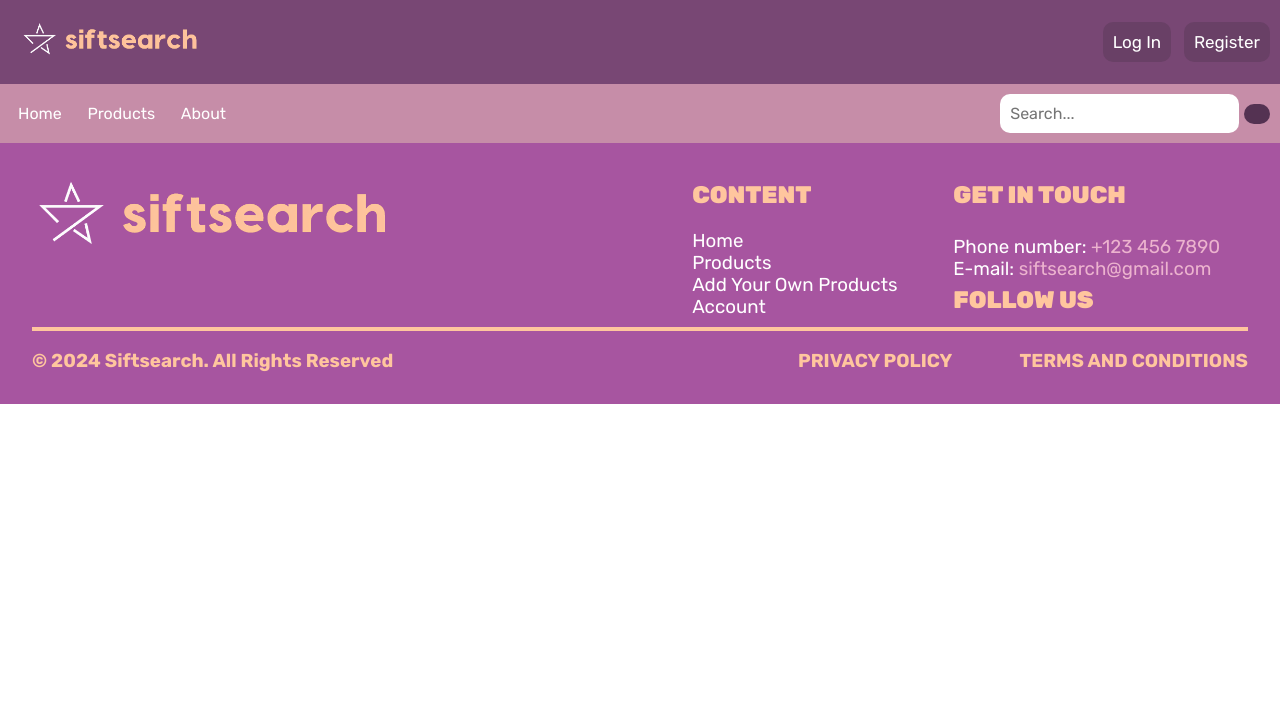
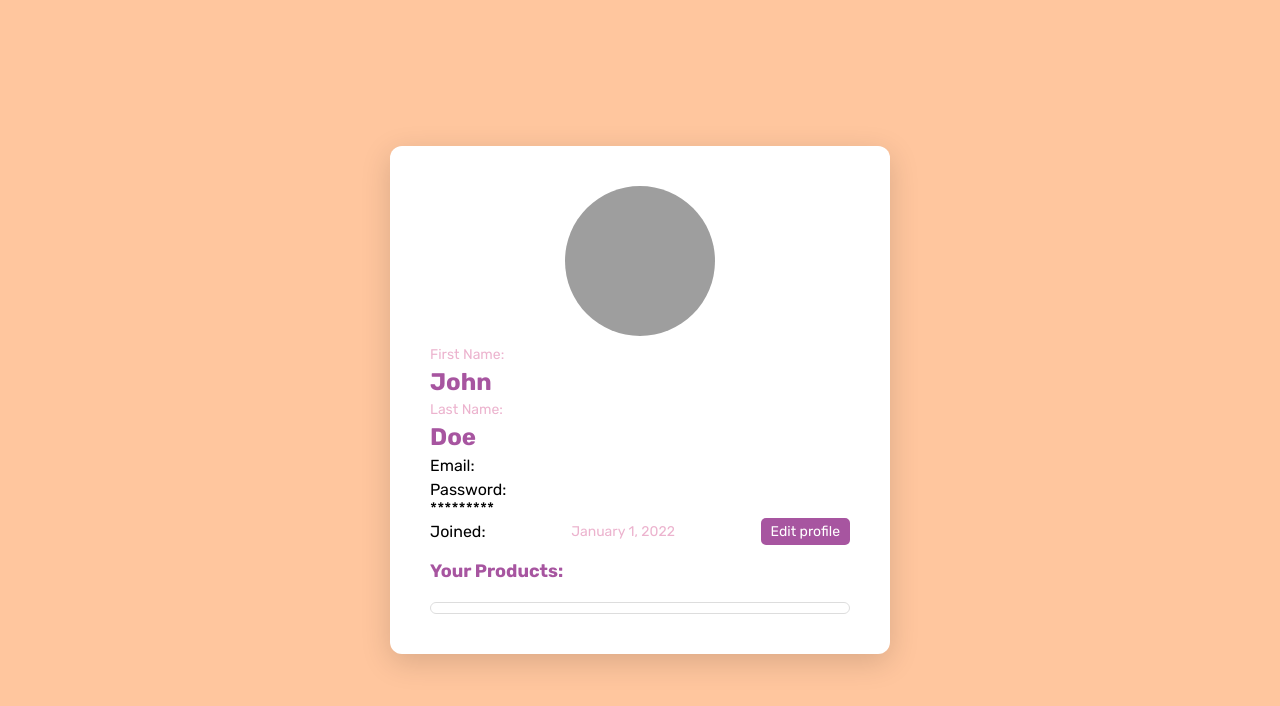
Before and after one commit to MerelRose/Croatia-Front-end, a Nuxt app: page /profile in a window 1280 px wide. Shown: the top 706 px of the page. Built offline with nearby package versions, Linux system fonts and the light colour scheme; grey boxes are pictures that could not be loaded.

Commit message:
profile page

```diff
--- /dev/null
+++ b/layouts/empty.vue
@@ -0,0 +1,10 @@
+<script setup lang="ts">
+
+</script>
+
+
+<template>
+    <main class="newLayout">
+        <slot />
+    </main>
+</template>
--- /dev/null
+++ b/pages/old.html
@@ -0,0 +1,189 @@
+<!DOCTYPE html>
+<html lang="en">
+
+<head>
+    <meta charset="UTF-8">
+    <meta name="viewport" content="width=device-width, initial-scale=1.0">
+    <title>Profile Page</title>
+    <style>
+        body {
+            display: flex;
+            justify-content: center;
+            align-items: center;
+            height: 100vh;
+            background-color: #f5f5f5;
+            margin: 0;
+        }
+
+        .profile-card {
+            background-color: #fff;
+            padding: 40px;
+            border-radius: 12px;
+            box-shadow: 0 8px 30px rgba(0, 0, 0, 0.15);
+            text-align: left;
+            width: 500px;
+            height: 80vh;
+            position: relative;
+            overflow: hidden;
+            margin-top: -40px;
+        }
+
+        .profile-picture {
+            width: 150px;
+            height: 150px;
+            border-radius: 50%;
+            margin: 0 auto 10px;
+            display: block;
+        }
+
+        .name {
+            font-size: 24px;
+            margin: 5px 0;
+            color: #A755A0;
+        }
+
+        .label {
+            font-size: 14px;
+            color: #999;
+            margin: 0;
+        }
+
+        .email {
+            font-size: 16px;
+            color: #555;
+            margin: 5px 0;
+        }
+
+        .date-container {
+            display: flex;
+            justify-content: space-between;
+            align-items: center;
+        }
+
+        .date {
+            font-size: 14px;
+            color: #999;
+            margin: 5px 0;
+        }
+
+        .button {
+            background-color: #A755A0;
+            color: white;
+            border: none;
+            border-radius: 5px;
+            padding: 5px 10px;
+            cursor: pointer;
+            font-size: 14px;
+        }
+
+        .button:hover {
+            background-color: #933b8f;
+        }
+
+        .gallery-title {
+            font-size: 18px;
+            margin: 15px 0;
+            color: #A755A0;
+        }
+
+        .gallery {
+            max-height: 250px;
+            overflow-y: auto;
+            padding: 5px;
+            border: 1px solid #ddd;
+            border-radius: 8px;
+            margin-top: 20px;
+        }
+
+        .image-list {
+            display: flex;
+            flex-wrap: wrap;
+            justify-content: center;
+            align-items: center;
+        }
+
+        .image-list img {
+            width: 120px;
+            height: 120px;
+            margin: 5px;
+            border-radius: 8px;
+            box-shadow: 0 2px 10px rgba(0, 0, 0, 0.1);
+        }
+
+        .hidden {
+            display: none;
+        }
+    </style>
+    <script src="https://cdn.jsdelivr.net/npm/vue@2"></script>
+</head>
+
+<body>
+    <div id="app" class="profile-card">
+        <div v-if="!isEditing" id="profile-view">
+            <img class="profile-picture" src="">
+            <p class="label">First Name:</p>
+            <h2 class="name">{{ firstName }}</h2>
+            <p class="label">Last Name:</p>
+            <h2 class="name">{{ lastName }}</h2>
+            <p>Email:</p>
+            <p class="email">{{ email }}</p>
+            <p>Password:</p>
+            <p class="password">*********</p>
+            <div class="date-container">
+                <p>Joined:</p>
+                <p class="date">January 1, 2022</p>
+                <button class="button" @click="editProfile">Edit profile</button>
+            </div>
+
+            <h3 class="gallery-title">Your Products:</h3>
+            <div class="gallery">
+                <div class="image-list">
+                    <img src="">
+                    <img src="">
+                    <img src="">
+                    <img src="">
+                    <img src="">
+                    <img src="">
+                    <img src="">
+                </div>
+            </div>
+        </div>
+
+        <div v-else id="edit-form">
+            <form @submit.prevent="saveProfile">
+                <label>First Name:</label>
+                <input type="text" v-model="firstName"><br><br>
+                <label>Last Name:</label>
+                <input type="text" v-model="lastName"><br><br>
+                <label>Email:</label>
+                <input type="email" v-model="email"><br><br>
+                <label>Password:</label>
+                <input type="password" v-model="password"><br><br>
+                <button type="submit" class="button">Save</button>
+            </form>
+        </div>
+    </div>
+
+    <script>
+        new Vue({
+            el: '#app',
+            data: {
+                firstName: 'John',
+                lastName: 'Doe',
+                email: 'john.doe@example.com',
+                password: 'password',
+                isEditing: false
+            },
+            methods: {
+                editProfile() {
+                    this.isEditing = true;
+                },
+                saveProfile() {
+                    this.isEditing = false;
+                }
+            }
+        });
+    </script>
+</body>
+
+</html>
--- /dev/null
+++ b/pages/profile.vue
@@ -0,0 +1,157 @@
+<script setup>
+    const isEditing = ref(false);
+
+    definePageMeta({
+        layout: 'newLayout'
+    })
+</script>
+
+<template>
+    <div class="_page">
+        <div v-if="!isEditing" id="profile-view">
+            <img class="profile-picture" src="https://picsum.photos/300/300">
+            <p class="label">First Name:</p>
+            <h2 class="name">{{ firstName ?? "John" }}</h2>
+            <p class="label">Last Name:</p>
+            <h2 class="name">{{ lastName ?? "Doe" }}</h2>
+            <p>Email:</p>
+            <p class="email">{{ email }}</p>
+            <p>Password:</p>
+            <p class="password">*********</p>
+            <div class="date-container">
+                <p>Joined:</p>
+                <p class="date">January 1, 2022</p>
+                <button class="button" @click="isEditing = !isEditing">Edit profile</button>
+            </div>
+
+            <h3 class="gallery-title">Your Products:</h3>
+            <div class="gallery">
+                <div class="image-list">
+                </div>
+            </div>
+        </div>
+
+        <div v-else id="edit-form">
+            <form>
+                <label>First Name:</label>
+                <input type="text" v-model="firstName"><br><br>
+                <label>Last Name:</label>
+                <input type="text" v-model="lastName"><br><br>
+                <label>Email:</label>
+                <input type="email" v-model="email"><br><br>
+                <label>Password:</label>
+                <input type="password" v-model="password"><br><br>
+                <button type="submit" class="button">Save</button>
+            </form>
+        </div>
+    </div>
+</template>
+
+<style scoped>
+    ._page {
+        display: flex;
+        justify-content: center;
+        align-items: center;
+        height: 100vh;
+        background-color: #FFC69E;
+        margin: 0;
+    }
+
+    #profile-view, #edit-form {
+        background-color: #FFFFFF;
+        padding: 40px;
+        border-radius: 12px;
+        box-shadow: 0 8px 30px rgba(0, 0, 0, 0.15);
+        text-align: left;
+        width: 500px;
+        height: auto;
+        position: relative;
+        overflow: hidden;
+    }
+
+    .profile-picture {
+        width: 150px;
+        height: 150px;
+        border-radius: 50%;
+        margin: 0 auto 10px;
+        display: block;
+    }
+
+    .name {
+        font-size: 24px;
+        margin: 5px 0;
+        color: #A755A0;
+    }
+
+    .label {
+        font-size: 14px;
+        color: #ECB3CE;
+        margin: 0;
+    }
+
+    .email {
+        font-size: 16px;
+        color: #555;
+        margin: 5px 0;
+    }
+
+    .date-container {
+        display: flex;
+        justify-content: space-between;
+        align-items: center;
+    }
+
+    .date {
+        font-size: 14px;
+        color: #ECB3CE;
+        margin: 5px 0;
+    }
+
+    .button {
+        background-color: #A755A0;
+        color: white;
+        border: none;
+        border-radius: 5px;
+        padding: 5px 10px;
+        cursor: pointer;
+        font-size: 14px;
+    }
+
+    .button:hover {
+        background-color: #933b8f;
+    }
+
+    .gallery-title {
+        font-size: 18px;
+        margin: 15px 0;
+        color: #A755A0;
+    }
+
+    .gallery {
+        max-height: 250px;
+        overflow-y: auto;
+        padding: 5px;
+        border: 1px solid #ddd;
+        border-radius: 8px;
+        margin-top: 20px;
+    }
+
+    .image-list {
+        display: flex;
+        flex-wrap: wrap;
+        justify-content: center;
+        align-items: center;
+    }
+
+    .image-list img {
+        width: 120px;
+        height: 120px;
+        margin: 5px;
+        border-radius: 8px;
+        box-shadow: 0 2px 10px rgba(0, 0, 0, 0.1);
+    }
+
+    .hidden {
+        display: none;
+    }
+</style>
```
